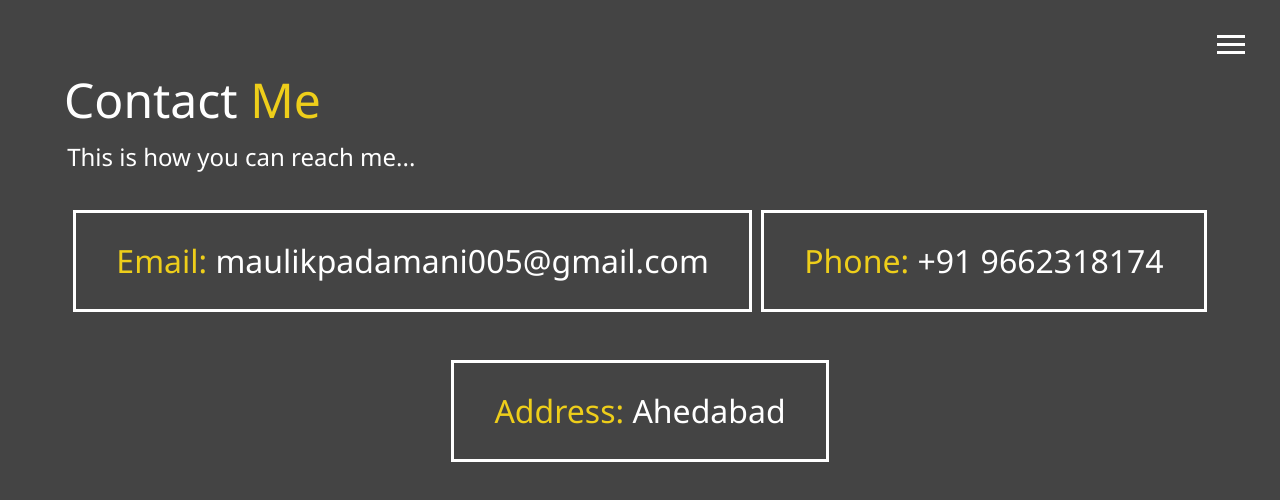
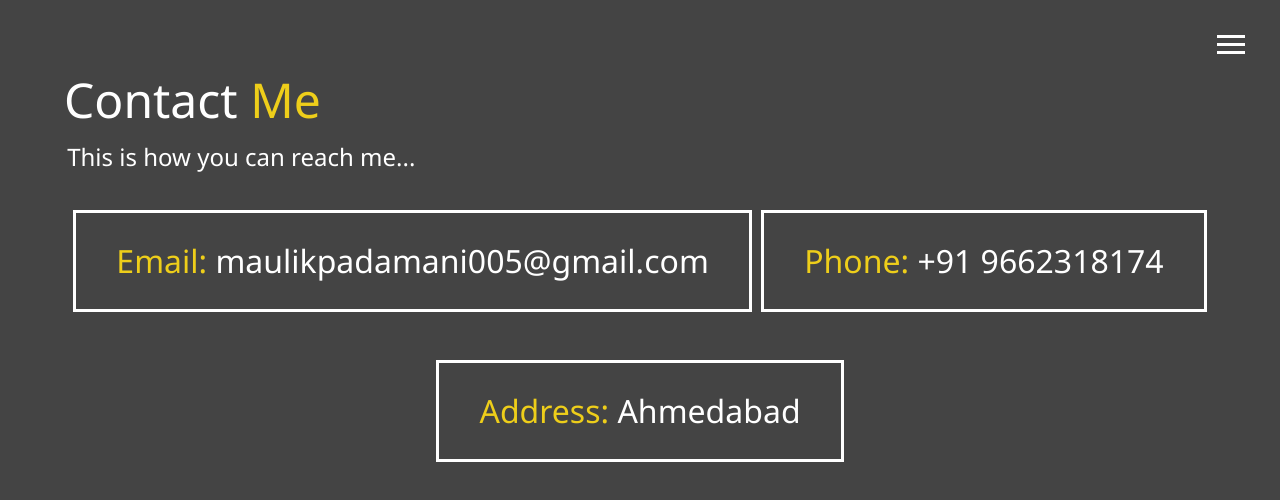
Before and after one commit to Mpadmani/portfolio, a website: page dist/contact.html in a window 1280 px wide. Drawn offline with Linux system fonts and the light colour scheme.

Commit message:
change in contact file

```diff
--- a/dist/contact.html
+++ b/dist/contact.html
@@ -66,7 +66,7 @@
       </div>
       <div>
         <span class="text-secondary">Address: </span>
-        Ahedabad
+        Ahmedabad
       </div>
     </div>
   </main>
--- a/package.json
+++ b/package.json
@@ -4,11 +4,13 @@
   "description": "\"Responsive portfolio\"",
   "main": "index.js",
   "scripts": {
-    "sass": "node-sass -w scss/ -o dist/css/ --recursive"
+    "sass": "node-sass -w scss/ -o dist/css/ --recursive",
+    "deploy": "gh-pages -d dist"
   },
   "author": "Maulik Padamani",
   "license": "MIT",
   "dependencies": {
+    "gh-pages": "^1.2.0",
     "node-sass": "^4.9.2"
   },
   "repository": {
@@ -18,5 +20,5 @@
   "bugs": {
     "url": "https://github.com/Mpadmani/portfolio/issues"
   },
-  "homepage": "https://github.com/Mpadmani/portfolio#readme"
+  "homepage": "https://Mpadamani.github.io/portfolio"
 }
```
Also changed, not shown: 1 other file.
